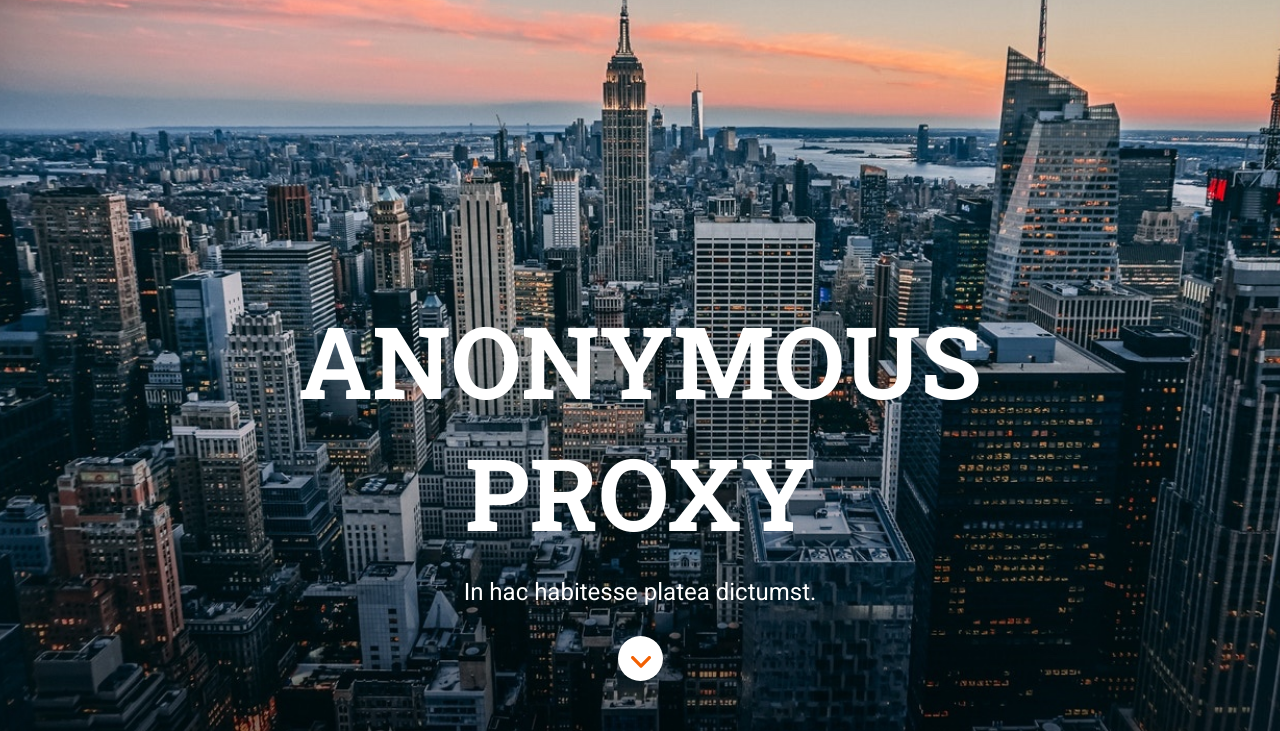
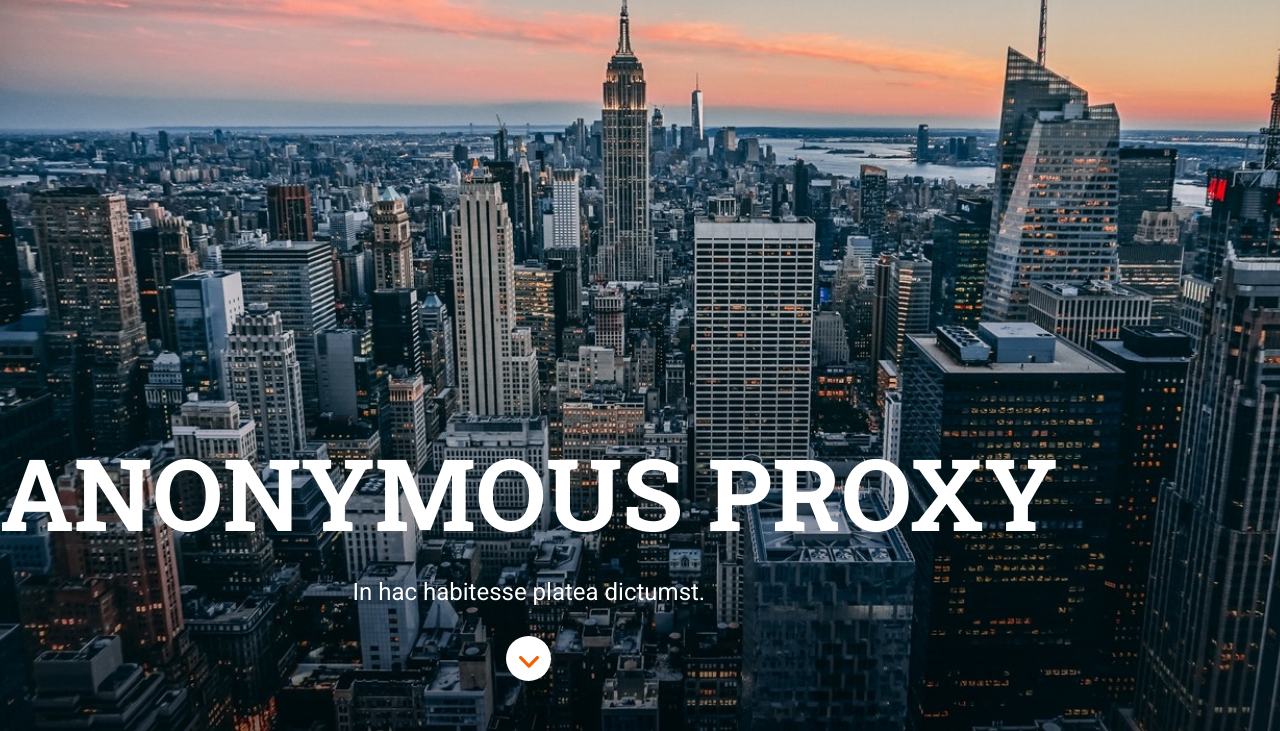
Before and after one commit to Adalab/modulo-1-evaluacion-final-tor3m, a website: page docs/index.html in a window 1280 px wide. Shown: the part 66-797 px from the top of the page. Drawn offline with Linux system fonts and the light colour scheme.

```diff
--- a/src/scss/layout/_header.scss
+++ b/src/scss/layout/_header.scss
@@ -25,7 +25,7 @@
       font-family: $font-robotoSlab;
       font-size: 42px;
       font-weight: bold;
-      word-spacing: 100vw;
+      word-spacing: 100%;
       color: $color-white;
       line-height: 1.31;
       text-transform: uppercase;
```
Also changed, not shown: docs/assets/css/styles.css.
